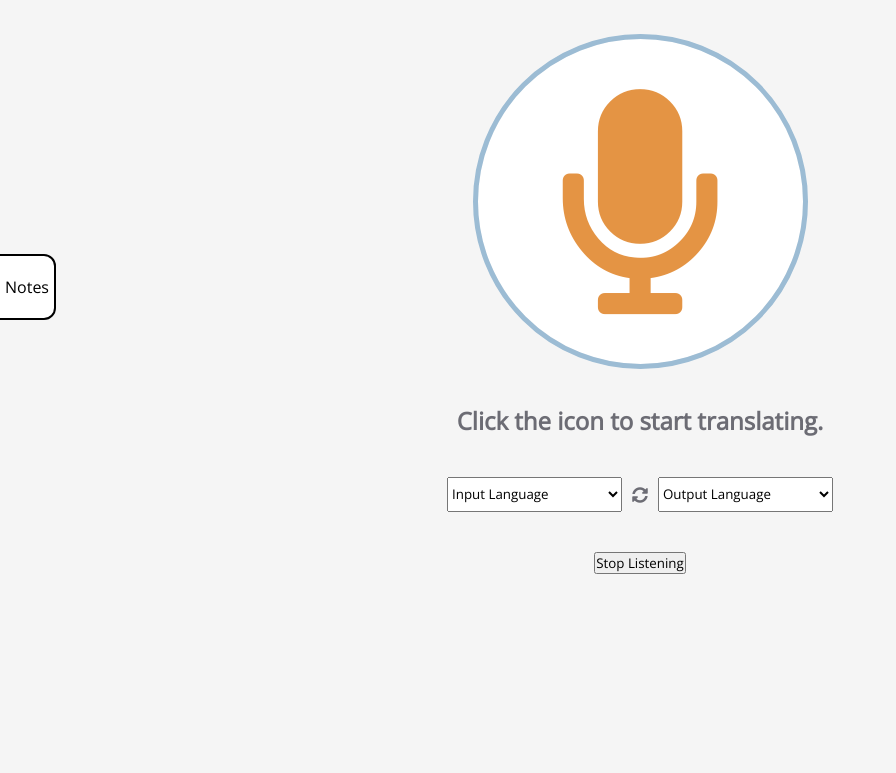
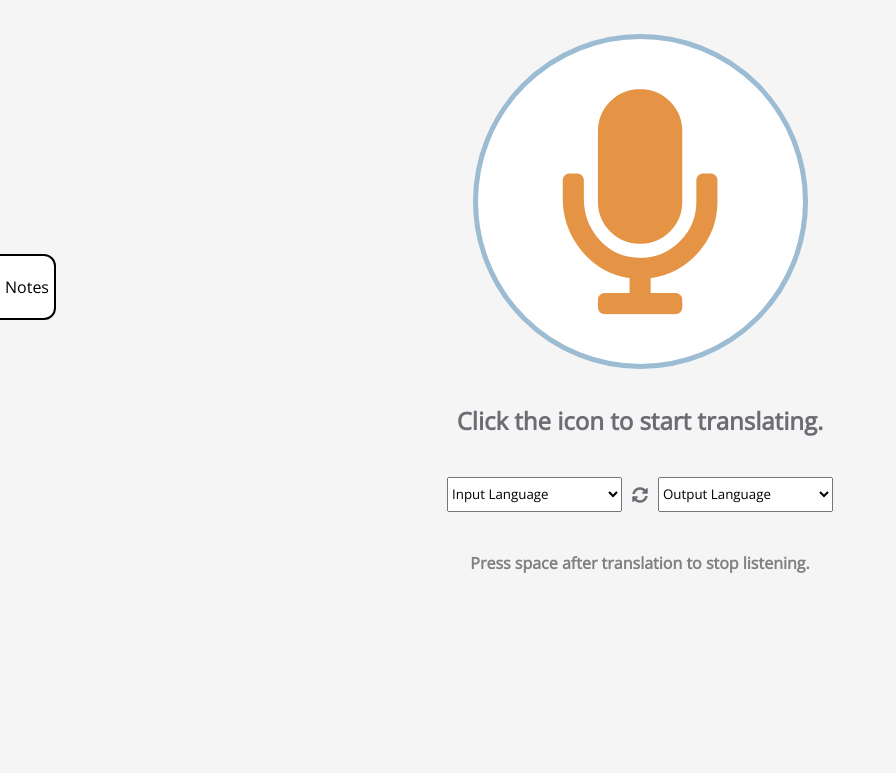
Before and after one commit to MatthewSherlin/Autonomous-Language-Interpreter, a Flask app: page /translate in a window 1280 px wide. Shown: the part 256-1029 px from the top of the page, without its empty margins (0-896 px from the left). Run offline with Flask 2, Linux system fonts and the light colour scheme.

Commit message:
space to exit (needs work) and other changes

```diff
--- a/templates/admin.html
+++ b/templates/admin.html
@@ -71,7 +71,7 @@
       <input type="text" placeholder="Username" name="username" class="text">
 
       <h3>Password</h3>
-      <input type="text" placeholder="Password" name="password" class="text">
+      <input type="password" placeholder="Password" name="password" class="text">
 
       <h3>Company Name</h3>
       <input type="text" placeholder="Company Name" name="companyName" class="text">
--- a/templates/home.html
+++ b/templates/home.html
@@ -450,17 +450,19 @@
     </select>
    </div>
   </form>
-  <input name="quit" onclick="terminate()" type="button" value="Stop Listening"/>
+  <h4 style="color:grey">
+   Press space after translation to stop listening.
+  </h4>
   <div class="translation-tab">
    View Text
   </div>
   <div class="text-wrapper">
-   <textarea class="translation" id="t1" placeholder="View recorded speech here...">this is a test</textarea>
+   <textarea class="translation" id="t1" placeholder="View recorded speech here...">this is a test this is a second test</textarea>
    <button class="highlight" onclick="getText()">
    </button>
    <i class="fas fa-highlighter" id="highlightKey">
    </i>
-   <textarea class="translation" id="t2" placeholder="View translated speech here...">c&amp;#39;est un test</textarea>
+   <textarea class="translation" id="t2" placeholder="View translated speech here...">هذا اختبارهذا هو الاختبار الثاني</textarea>
    <i class="fas fa-times text-close">
    </i>
   </div>
--- a/toget.py
+++ b/toget.py
@@ -11,6 +11,7 @@ from google.cloud import texttospeech # outdated or incomplete comparing to v1
 from google.cloud import texttospeech_v1
 from playsound import playsound #play mp3 files
 from bs4 import BeautifulSoup
+import keyboard
 
 #-----------------------credential[path] ensure that it is set to proper location -------------------------------
 os.environ['GOOGLE_APPLICATION_CREDENTIALS'] = r".\\ServiceKey.json"    # un-comment for windows
@@ -206,6 +207,9 @@ def listen_print_loop(responses, var1, var2):
                 print("Exiting..")
                 break
 
+            if keyboard.is_pressed("space"):
+                break
+
             num_chars_printed = 0
 
 def main(var1, var2):
```
